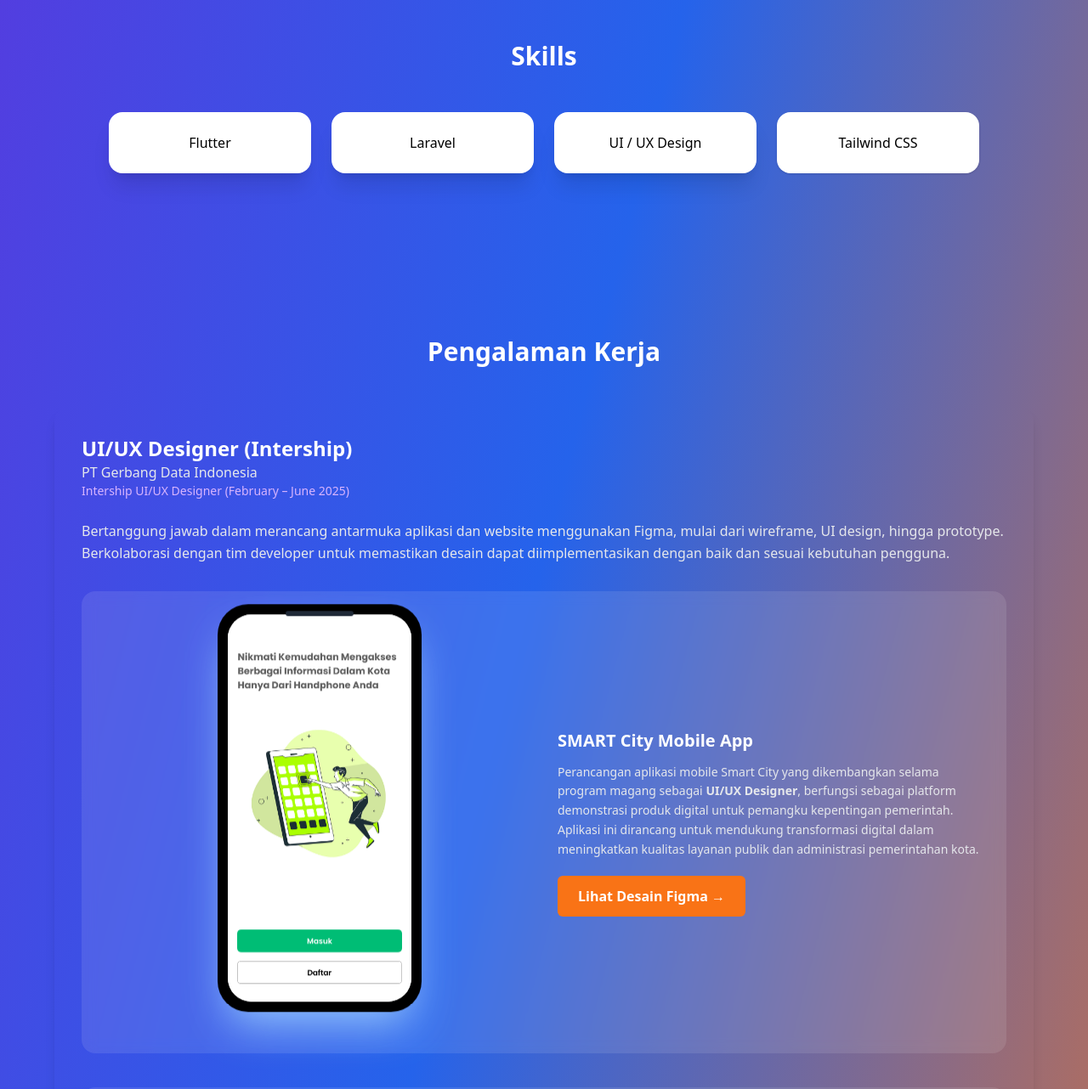
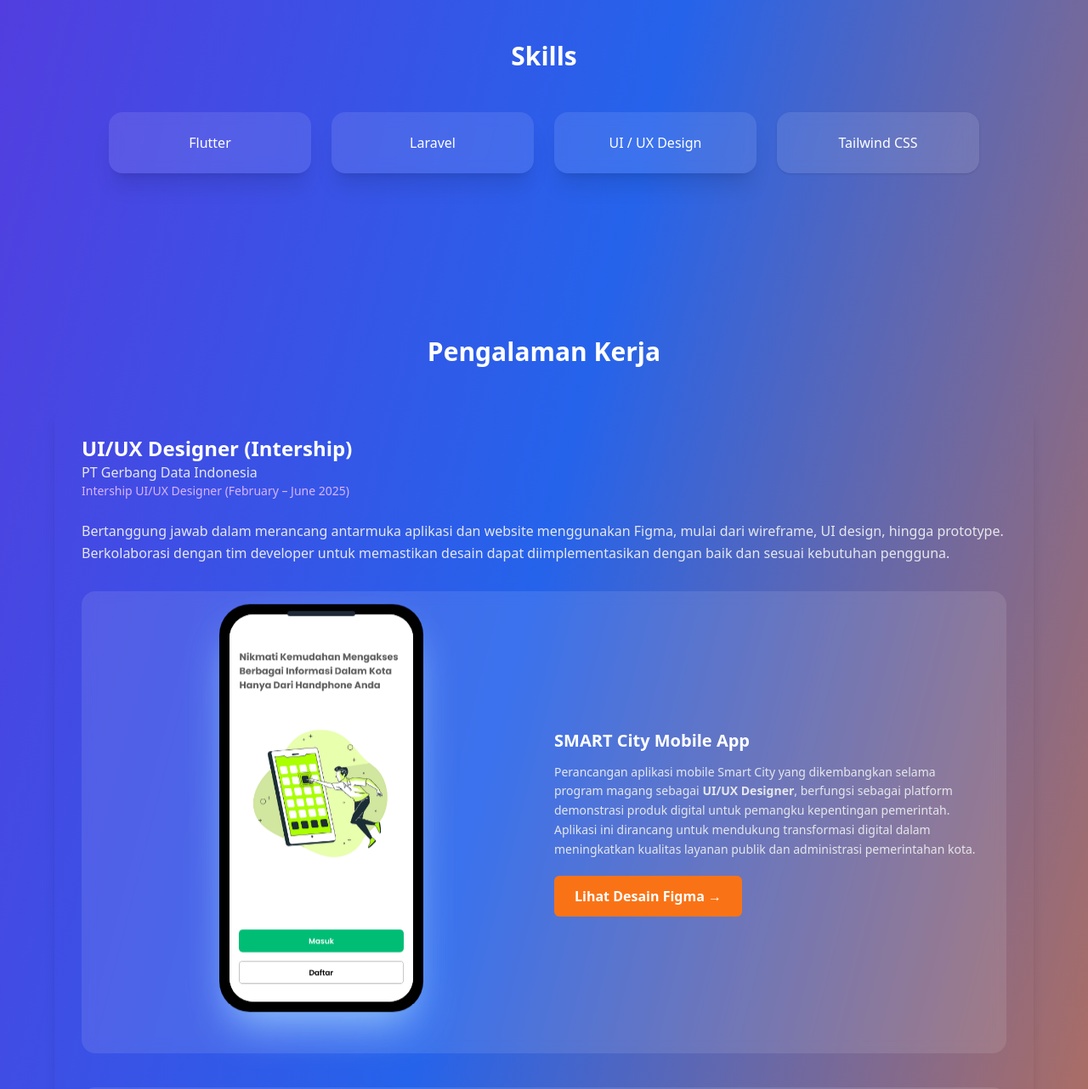
Before and after one commit to gibranaja27/portofolio-tailwind, a website: page dist/index.html in a window 1280 px wide. Shown: the part 1860-3142 px from the top of the page at 85% size. Drawn offline with Linux system fonts and the light colour scheme; a web font is replaced by a local one.

Commit message:
rapihkan-layout card experience

```diff
--- a/dist/index.html
+++ b/dist/index.html
@@ -249,25 +249,25 @@
         <div class="grid grid-cols-2 md:grid-cols-4 gap-6">
           <!-- Skill Card -->
           <div
-            class="bg-white p-6 rounded-2xl shadow-xl text-center text-black transition-all duration-300 hover:-translate-y-2 hover:shadow-xl hover:bg-purple-500 hover:text-white"
+            class="bg-white/10 backdrop-blur p-6 rounded-2xl shadow-xl text-center text-white transition-all duration-300 hover:-translate-y-2 hover:shadow-xl hover:bg-purple-500 hover:text-white"
           >
             Flutter
           </div>
 
           <div
-            class="bg-white p-6 rounded-2xl shadow-xl text-center text-black transition-all duration-300 hover:-translate-y-2 hover:shadow-xl hover:bg-accent hover:text-white"
+            class="bg-white/10 backdrop-blur p-6 rounded-2xl shadow-xl text-center text-white transition-all duration-300 hover:-translate-y-2 hover:shadow-xl hover:bg-accent hover:text-white"
           >
             Laravel
           </div>
 
           <div
-            class="bg-white p-6 rounded-2xl shadow-xl text-center text-black transition-all duration-300 hover:-translate-y-2 hover:shadow-xl hover:bg-purple-500 hover:text-white"
+            class="bg-white/10 backdrop-blur p-6 rounded-2xl shadow-xl text-center text-white transition-all duration-300 hover:-translate-y-2 hover:shadow-xl hover:bg-purple-500 hover:text-white"
           >
             UI / UX Design
           </div>
 
           <div
-            class="bg-white p-6 rounded-2xl shadow text-center text-black transition-all duration-300 hover:-translate-y-2 hover:shadow-xl hover:bg-accent hover:text-white"
+            class="bg-white/10 backdrop-blur p-6 rounded-2xl shadow text-center text-white transition-all duration-300 hover:-translate-y-2 hover:shadow-xl hover:bg-accent hover:text-white"
           >
             Tailwind CSS
           </div>
@@ -307,7 +307,7 @@
 <div
   class="experience-card rounded-2xl p-6 md:p-8 hover:shadow-xl transition mb-10 bg-white/10 backdrop-blur"
 >
-  <div class="grid md:grid-cols-2 gap-8 items-center">
+  <div class="grid grid-cols-1 md:grid-cols-2 gap-6 md:gap-8 items-center">
 
     <!-- Mockup Phone -->
     <div class="relative phone-mockup flex justify-center">
@@ -361,7 +361,7 @@
 <div
   class="experience-card rounded-2xl p-6 md:p-8 hover:shadow-xl transition bg-white/10 backdrop-blur"
 >
-  <div class="grid md:grid-cols-2 gap-8 items-center">
+  <div class="grid grid-cols-1 md:grid-cols-2 gap-6 md:gap-8 items-center">
 
     <!-- Content -->
     <div class="order-2 md:order-1">
@@ -441,7 +441,6 @@
         </h3>
 
         <div class="grid md:grid-cols-2 gap-8">
-          <!-- Project Card -->
           <!-- Project Card -->
 <div
   class="group relative bg-white/10 backdrop-blur rounded-2xl p-6 shadow-lg transition-all duration-500 hover:-translate-y-2 hover:shadow-2xl border border-white/20"
```
